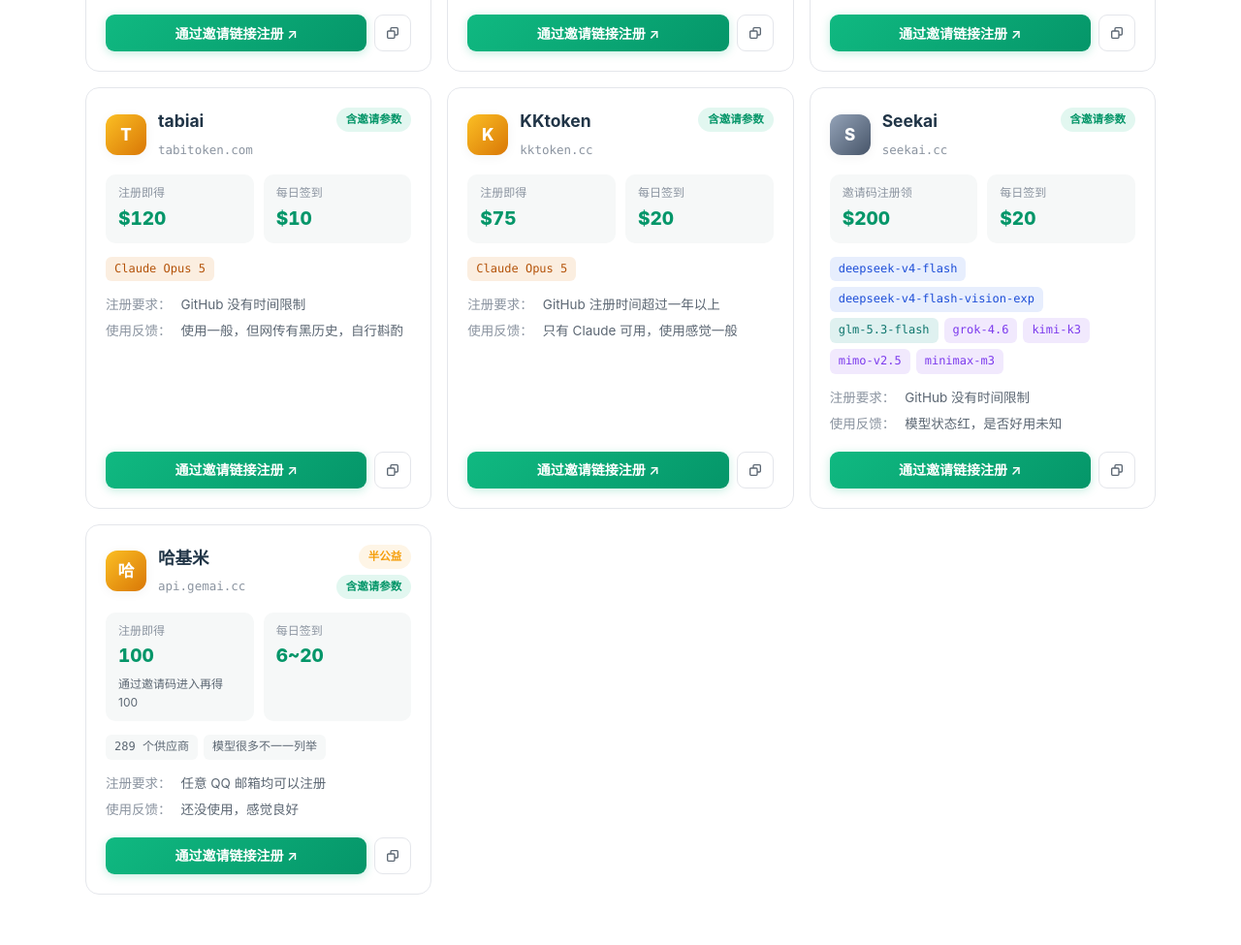
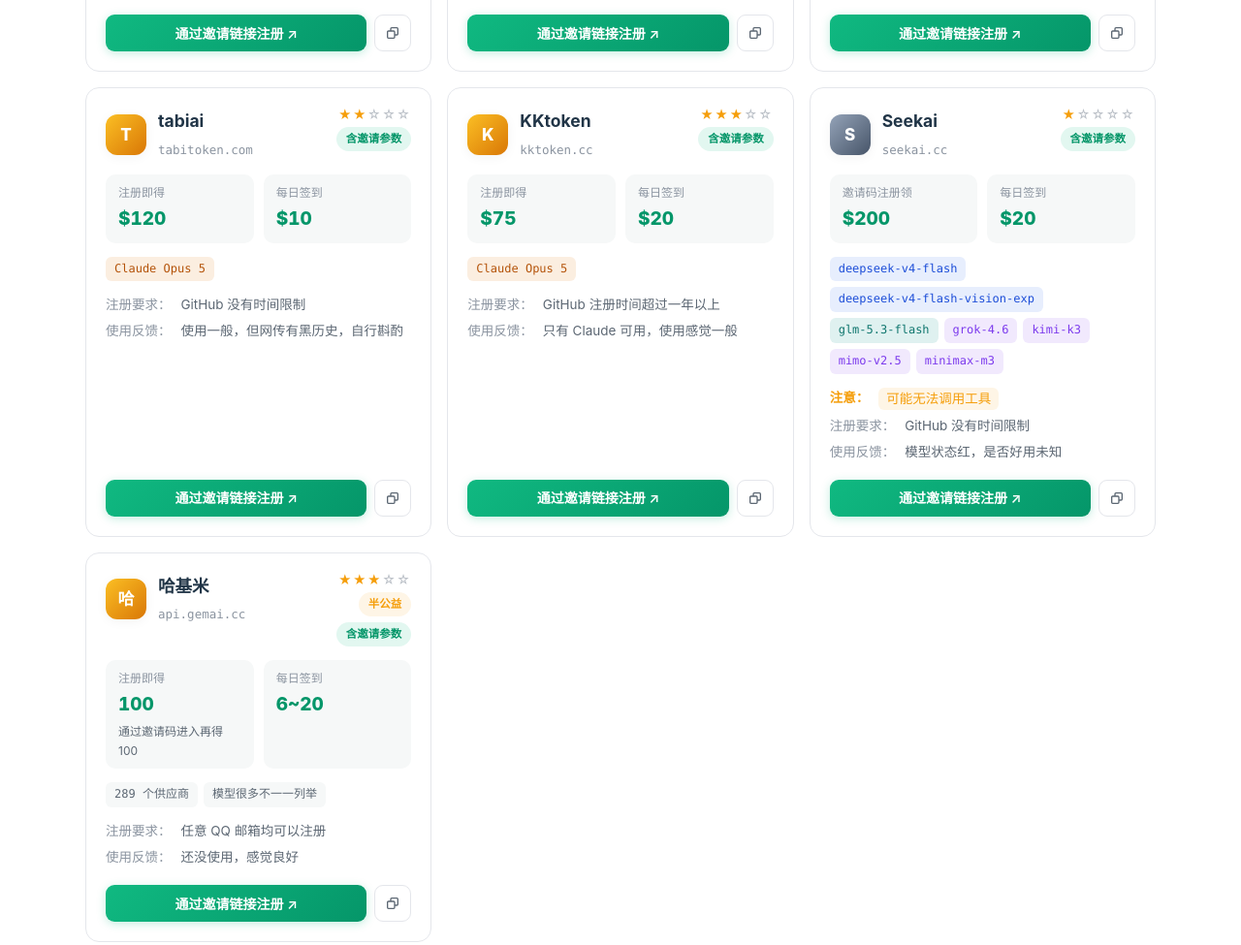
Before and after one commit to Danjack85/xusuo-switch, a plain HTML site: page index.html in a window 1280 px wide. Shown: the part 1280-2255 px from the top of the page at 97% size. Drawn offline with Linux system fonts and the light colour scheme.

Commit message:
feat: 卡片新增推荐指数星级，Seekai 降为一星并标注可能无法调用工具

```diff
--- a/assets/app.js
+++ b/assets/app.js
@@ -139,6 +139,10 @@
       return '<span class="tag ' + tagClass(m) + '">' + esc(m) + "</span>";
     }).join("");
     var first = esc(s.name.charAt(0).toUpperCase());
+    var n = Math.max(0, Math.min(5, s.stars || 0));
+    var stars = '<span class="stars" title="推荐指数 ' + n + " / 5" +
+      '" aria-label="推荐指数 ' + n + " / 5" + '"><b>' + "★".repeat(n) + "</b>" +
+      '<i>' + "☆".repeat(5 - n) + "</i></span>";
     return (
       '<article class="card" style="animation-delay:' + (i * 45) + 'ms">' +
         '<div class="card-head">' +
@@ -150,6 +154,7 @@
             "</div>" +
           "</div>" +
           '<div class="card-badges">' +
+            stars +
             (s.half ? '<span class="badge half">半公益</span>' : "") +
             '<span class="badge aff">含邀请参数</span>' +
           "</div>" +
@@ -165,6 +170,7 @@
         "</div>" +
         '<div class="tags">' + tags + "</div>" +
         '<dl class="facts">' +
+          (s.warning ? '<div class="warn-row"><dt>注意</dt><dd>' + esc(s.warning) + "</dd></div>" : "") +
           "<div><dt>注册要求</dt><dd>" + esc(s.signupReq) + "</dd></div>" +
           "<div><dt>使用反馈</dt><dd>" + esc(s.note) + "</dd></div>" +
         "</dl>" +
--- a/assets/data.js
+++ b/assets/data.js
@@ -1,6 +1,7 @@
 /* XUSUO交换机 · 站点数据
  * 新增 / 修改公益站只需要改这个文件，页面会自动渲染。
  * signupBonus / dailyBonus 为展示文本；signupNum / dailyNum 为排序用数值。
+ * stars 为推荐指数（1~5，整星展示）；warning 为醒目注意项（可选）。
  */
 const SITE_UPDATED_AT = "2026-09-04";
 
@@ -9,6 +10,7 @@
     name: "AgentRouter",
     domain: "agentrouter.org",
     half: false,
+    stars: 5,
     signupLabel: "注册即得",
     signupBonus: "$175",
     signupNum: 175,
@@ -23,6 +25,7 @@
     name: "justwoker",
     domain: "api.justwoker.icu",
     half: false,
+    stars: 4,
     signupLabel: "注册即得",
     signupBonus: "$90",
     signupNum: 90,
@@ -37,6 +40,7 @@
     name: "GoRouter",
     domain: "gorouter.app",
     half: false,
+    stars: 3,
     signupLabel: "注册即得",
     signupBonus: "$70",
     signupNum: 70,
@@ -51,6 +55,7 @@
     name: "tabiai",
     domain: "tabitoken.com",
     half: false,
+    stars: 2,
     signupLabel: "注册即得",
     signupBonus: "$120",
     signupNum: 120,
@@ -65,6 +70,7 @@
     name: "KKtoken",
     domain: "kktoken.cc",
     half: false,
+    stars: 3,
     signupLabel: "注册即得",
     signupBonus: "$75",
     signupNum: 75,
@@ -79,6 +85,8 @@
     name: "Seekai",
     domain: "seekai.cc",
     half: false,
+    stars: 1,
+    warning: "可能无法调用工具",
     signupLabel: "邀请码注册领",
     signupBonus: "$200",
     signupNum: 200,
@@ -101,6 +109,7 @@
     name: "哈基米",
     domain: "api.gemai.cc",
     half: true,
+    stars: 3,
     signupLabel: "注册即得",
     signupBonus: "100",
     signupNum: 100,
--- a/assets/style.css
+++ b/assets/style.css
@@ -533,6 +533,10 @@
 .badge.aff { color: var(--accent-strong); background: var(--accent-soft); border-color: transparent; }
 .badge.half { color: var(--amber); background: var(--amber-soft); border-color: transparent; }
 
+.stars { font-size: 13px; line-height: 1.1; letter-spacing: 1.5px; white-space: nowrap; }
+.stars b { color: var(--amber); font-weight: 400; }
+.stars i { color: var(--text-3); font-style: normal; opacity: 0.6; }
+
 .bonus-row { display: flex; gap: 10px; }
 
 .bonus {
@@ -588,6 +592,15 @@
 .facts dt { flex-shrink: 0; color: var(--text-3); }
 .facts dt::after { content: "："; }
 .facts dd { margin: 0; color: var(--text-2); }
+
+.facts .warn-row dt { color: var(--amber); font-weight: 600; }
+.facts .warn-row dd {
+  color: var(--amber);
+  background: var(--amber-soft);
+  border-radius: 6px;
+  padding: 1px 8px;
+  font-weight: 500;
+}
 
 .card-foot {
   margin-top: auto;
```
